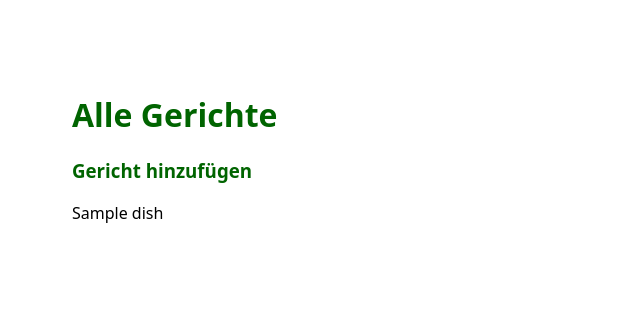
After one commit to anhduccy/wg-website, a Django app: template wg/app/templates/dishes/dish_view.html in a window 1280 px wide. The commit adds this page. Shown: the top 309 px of the page, without its empty margins (0-640 px from the left). Run offline with Django 5.2, Linux system fonts and the light colour scheme; the template is opened without the code that fills it: most values are stand-ins (such as "Sample title", 1, 10 or a date in 2020).

Commit message:
Erste static files

```diff
--- /dev/null
+++ b/wg/app/static/main.css
@@ -0,0 +1,25 @@
+body {
+    font-family: system-ui, -apple-system, BlinkMacSystemFont, 'Segoe UI', Roboto, Oxygen, Ubuntu, Cantarell, 'Open Sans', 'Helvetica Neue', sans-serif;
+    padding: 5%;
+}
+
+h1, a{
+    color:darkgreen;
+}
+
+a {
+    text-decoration: none;
+}
+
+a:hover {
+    text-decoration: underline;
+}
+
+.row {
+    color: black;
+}
+
+.row:hover {
+    color: darkgreen;
+    transition-duration: 0.3s;
+}
--- a/wg/app/templates/dish_detail_view.html
+++ b/wg/app/templates/dishes/dish_detail_view.html
@@ -1,5 +1,9 @@
+{% load static %}
 <!DOCTYPE html>
 <html>
+    <head>
+        <link rel="stylesheet" href="{% static 'main.css' %}">
+    </head>
     <body>
         <form method="post">
             {% csrf_token %}
--- a/wg/app/templates/dish_edit_view.html
+++ b/wg/app/templates/dishes/dish_edit_view.html
@@ -1,5 +1,9 @@
+{% load static %}
 <!DOCTYPE html>
 <html>
+    <head>
+        <link rel="stylesheet" href="{% static 'main.css' %}">
+    </head>
     <body>
         <h1>Gericht hinzufügen</h1>
 
--- /dev/null
+++ b/wg/app/templates/dishes/dish_view.html
@@ -0,0 +1,14 @@
+{% load static %}
+<!DOCTYPE html>
+<html>
+    <head>
+        <link rel="stylesheet" href="{% static 'main.css' %}">
+    </head>
+    <body>
+        <h1>Alle Gerichte</h1>
+        <h3><a href="{% url 'dishes-add' %}">Gericht hinzufügen</a></h3>
+        {% for dish in dishes %}
+        <a href="{{ dish.get_absolute_url }}" class="row">{{ dish.name }}</a> <br> <br>
+        {% endfor %}
+    </body>
+</html>
--- a/wg/app/templates/user_view.html
+++ b/wg/app/templates/user_view.html
@@ -1,5 +1,9 @@
+{% load static %}
 <!DOCTYPE html>
 <html>
+    <head>
+        <link rel="stylesheet" href="{% static 'main.css' %}">
+    </head>
     <body>
         <h1><b>Alle Nutzer</b></h1>
         {% for user in users %}
--- a/wg/app/views/dish_view.py
+++ b/wg/app/views/dish_view.py
@@ -13,14 +13,14 @@ def edit_view(request):
     else:
         form = DishForm()
     context = {'dish_add_form': form}
-    template = loader.get_template("dish_edit_view.html")
+    template = loader.get_template("dishes/dish_edit_view.html")
     return HttpResponse(template.render(request=request, context=context))
 
 def list_view(request):
     dishes = Dish.objects.all()
 
     context = {'dishes': dishes}
-    template = loader.get_template("dish_view.html")
+    template = loader.get_template("dishes/dish_view.html")
     return HttpResponse(template.render(request=request, context=context))
 
 
@@ -33,7 +33,7 @@ def detail_view(request, id_dish):
     else:
         form = DishForm(instance=dish)
 
-    template = loader.get_template("dish_detail_view.html")
+    template = loader.get_template("dishes/dish_detail_view.html")
     context = {'dish_edit_form': form}
 
     return HttpResponse(template.render(request=request, context=context))
--- a/wg/wg/settings.py
+++ b/wg/wg/settings.py
@@ -116,7 +116,7 @@ USE_TZ = True
 # Static files (CSS, JavaScript, Images)
 # https://docs.djangoproject.com/en/5.0/howto/static-files/
 
-STATIC_URL = 'static/'
+STATIC_URL = 'app/static/'
 
 # Default primary key field type
 # https://docs.djangoproject.com/en/5.0/ref/settings/#default-auto-field
```
Also changed, not shown: wg/app/templates/dish_view.html (deleted, +0 -10 lines).
